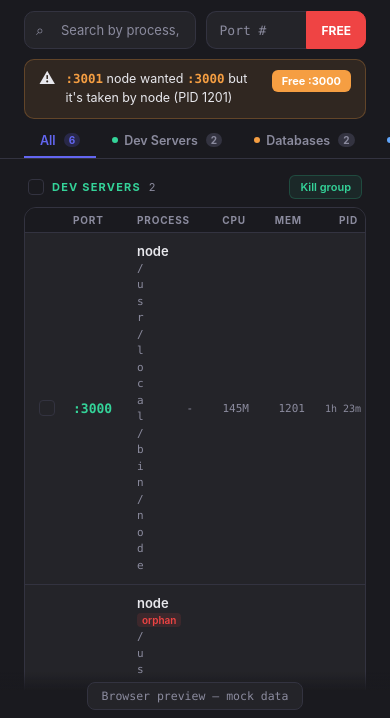
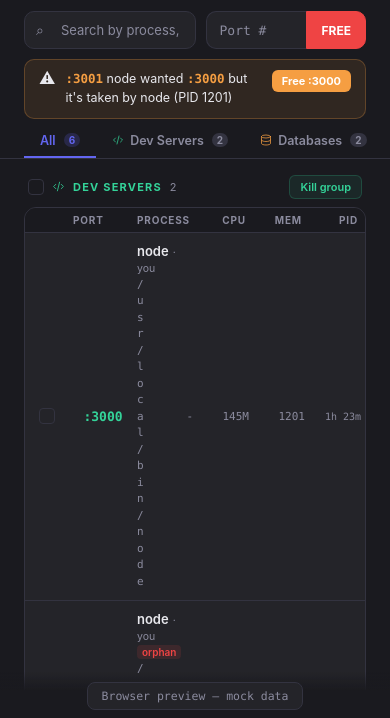
Before and after one commit to RajParmar2003/port-manager, a website: page src/index.html in a window 390 px wide. Shown: the part 124-842 px from the top of the page. Drawn offline with Linux system fonts and the light colour scheme.

Commit message:
Port row-level polish from worktree (Batch A)
- Colored SVG category icons in filter tabs and group headers (replaces colored dot)
- Inline user attribution on each row (`· you` / `· root` / `· _postgres`) with amber shield for root/`_*` system users
- Click-to-copy port number and PID (existing URL/path copy buttons kept)
- Replace Unicode sun/moon with SVG icons (filled disc + dashed corona for sun, crescent moon)
- Search clear ✕ button appears when search is non-empty

```diff
--- a/src/index.html
+++ b/src/index.html
@@ -337,6 +337,37 @@
       color: var(--red); font-family: var(--mono); font-size: 13px;
       white-space: pre-wrap; word-break: break-all;
     }
+
+    /* User attribution on rows */
+    .proc-user { font-size: 10.5px; color: var(--text-dim); font-weight: 400; margin-left: 4px; }
+    .proc-user.sys { color: var(--orange); }
+
+    /* Search clear ✕ */
+    .search-clear {
+      position: absolute; right: 10px; top: 50%; transform: translateY(-50%);
+      width: 18px; height: 18px; border-radius: 50%;
+      background: var(--border); color: var(--text-dim); border: none;
+      font-size: 10px; cursor: pointer; line-height: 1;
+      display: flex; align-items: center; justify-content: center; flex-shrink: 0;
+    }
+    .search-clear:hover { background: var(--text-dim); color: var(--bg); }
+
+    /* Copyable port / PID cells */
+    .port-num-btn {
+      font-family: var(--mono); font-size: 13px; font-weight: 600;
+      background: none; border: none; padding: 0; cursor: pointer;
+      border-radius: 4px; transition: opacity 0.12s;
+    }
+    .port-num-btn:hover { opacity: 0.75; }
+    .pid-btn {
+      font-size: 11px; color: var(--text-dim); font-family: var(--mono);
+      text-align: right; background: none; border: none; padding: 0;
+      cursor: pointer; border-radius: 4px; transition: opacity 0.12s; width: 100%;
+    }
+    .pid-btn:hover { opacity: 0.75; }
+
+    /* Theme icon */
+    .theme-icon { width: 16px; height: 16px; display: block; }
   </style>
 </head>
 <body>
@@ -449,6 +480,25 @@ var CATEGORIES = {
   "System":         { color: "#94a3b8" },
   "Other":          { color: "#64748b" }
 };
+
+var CATEGORY_ICONS = {
+  "Dev Servers":    '<path d="M7 8l-4 4 4 4M17 8l4 4-4 4M14 4l-4 16"/>',
+  "Databases":      '<ellipse cx="12" cy="5" rx="9" ry="3"/><path d="M3 5v14c0 1.66 4.03 3 9 3s9-1.34 9-3V5"/><path d="M3 12c0 1.66 4.03 3 9 3s9-1.34 9-3"/>',
+  "AI / ML":        '<path d="M12 2a2 2 0 012 2v1a5 5 0 010 10v1a2 2 0 01-4 0v-1a5 5 0 010-10V4a2 2 0 012-2z"/><circle cx="12" cy="12" r="2"/>',
+  "Message Queues": '<rect x="2" y="4" width="20" height="16" rx="2"/><path d="M8 10h8M8 14h5"/>',
+  "Web / Proxy":    '<circle cx="12" cy="12" r="10"/><path d="M2 12h20M12 2a15.3 15.3 0 010 20M12 2a15.3 15.3 0 000 20"/>',
+  "Containers":     '<path d="M21 16V8a2 2 0 00-1-1.73l-7-4a2 2 0 00-2 0l-7 4A2 2 0 003 8v8a2 2 0 001 1.73l7 4a2 2 0 002 0l7-4A2 2 0 0021 16z"/>',
+  "Apps":           '<rect x="3" y="3" width="7" height="7" rx="1"/><rect x="14" y="3" width="7" height="7" rx="1"/><rect x="14" y="14" width="7" height="7" rx="1"/><rect x="3" y="14" width="7" height="7" rx="1"/>',
+  "System":         '<rect x="2" y="3" width="20" height="14" rx="2"/><path d="M8 21h8M12 17v4"/>',
+  "Other":          '<circle cx="12" cy="12" r="3"/><path d="M12 2v3M12 19v3M4.22 4.22l2.12 2.12M17.66 17.66l2.12 2.12M2 12h3M19 12h3M4.22 19.78l2.12-2.12M17.66 6.34l2.12-2.12"/>'
+};
+
+function catIconSvg(catName, size) {
+  var paths = CATEGORY_ICONS[catName];
+  if (!paths) return '';
+  var col = (CATEGORIES[catName] || CATEGORIES["Other"]).color;
+  return '<svg width="' + size + '" height="' + size + '" viewBox="0 0 24 24" fill="none" stroke="' + col + '" stroke-width="1.5" stroke-linecap="round" stroke-linejoin="round" style="display:inline-block;vertical-align:middle;flex-shrink:0">' + paths + '</svg>';
+}
 
 // ─── State ─────────────────────────────────────────────────────────────────
 var state = {
@@ -651,13 +701,23 @@ function render() {
   html += '<button class="btn btn-surface" onclick="doScan()"' + (state.scanning ? ' disabled' : '') + '>';
   html += state.scanning ? '<span style="animation:spin 1s linear infinite;display:inline-block">&#8635;</span> Scanning...' : '&#8635; Rescan';
   html += '</button>';
-  html += '<button class="btn-icon" onclick="toggleTheme()" title="Toggle theme">' + (currentTheme === 'dark' ? '&#9788;' : '&#9790;') + '</button>';
+  html += '<button class="btn-icon" onclick="toggleTheme()" title="' + (currentTheme === 'dark' ? 'Switch to light mode' : 'Switch to dark mode') + '">';
+  if (currentTheme === 'dark') {
+    // Sun: filled disc + dashed corona — reads clearly at 16px
+    html += '<svg class="theme-icon" viewBox="0 0 24 24"><circle cx="12" cy="12" r="5" fill="currentColor"/><circle cx="12" cy="12" r="9.5" fill="none" stroke="currentColor" stroke-width="2" stroke-dasharray="3 2.5" stroke-linecap="round"/></svg>';
+  } else {
+    // Moon: simple crescent
+    html += '<svg class="theme-icon" viewBox="0 0 24 24" fill="none" stroke="currentColor" stroke-width="2" stroke-linecap="round" stroke-linejoin="round"><path d="M21 12.79A9 9 0 1 1 11.21 3 7 7 0 0 0 21 12.79z"/></svg>';
+  }
+  html += '</button>';
   html += '</div></div>';
 
   // Toolbar: search + free port
   html += '<div class="toolbar">';
   html += '<div class="search-wrap"><span class="search-icon">&#x2315;</span>';
-  html += '<input class="search-input" type="text" placeholder="Search by process, port, or command..." value="' + esc(state.search) + '" oninput="onSearch(this.value)" /></div>';
+  html += '<input class="search-input" type="text" placeholder="Search by process, port, or command..." value="' + esc(state.search) + '" oninput="onSearch(this.value)"' + (state.search ? ' style="padding-right:36px"' : '') + ' />';
+  if (state.search) html += '<button class="search-clear" onclick="onSearch(\'\')" title="Clear search (Esc)">&#10005;</button>';
+  html += '</div>';
   html += '<div class="free-port-wrap">';
   html += '<input class="free-port-input" type="text" placeholder="Port #" value="' + esc(state.freePortValue) + '" oninput="state.freePortValue=this.value" onkeydown="if(event.key===\'Enter\')doFreePort()" />';
   html += '<button class="free-port-btn" onclick="doFreePort()">FREE</button>';
@@ -688,7 +748,7 @@ function render() {
       html += '<button class="cat-tab' + (isA ? ' active' : '') + '"';
       if (isA) html += ' style="border-bottom-color:' + info.color + ';color:' + info.color + '"';
       html += ' onclick="onFilter(\'' + esc(cat) + '\')">';
-      html += '<span class="cat-dot" style="background:' + info.color + '"></span>' + esc(cat);
+      html += catIconSvg(cat, 12) + ' ' + esc(cat);
       html += '<span class="cat-count"' + (isA ? ' style="background:' + rgbaFrom(info.color, 0.15) + ';color:' + info.color + '"' : '') + '>' + count + '</span></button>';
     }
     html += '</div>';
@@ -712,6 +772,7 @@ function render() {
 
         html += '<div class="group"><div class="group-header"><div class="group-header-left">';
         html += '<div class="checkbox' + (allSel ? ' checked' : '') + '" onclick="toggleGroup(\'' + esc(catName) + '\')">' + (allSel ? '&#10003;' : '') + '</div>';
+        html += catIconSvg(catName, 13);
         html += '<span class="group-label" style="color:' + catInfo.color + '">' + esc(catName) + '</span>';
         html += '<span class="group-count">' + items.length + '</span></div>';
         html += '<button class="btn btn-sm" style="background:' + rgbaFrom(catInfo.color, 0.08) + ';color:' + catInfo.color + ';border:1px solid ' + rgbaFrom(catInfo.color, 0.2) + '"';
@@ -723,8 +784,11 @@ function render() {
           var p = items[pi], sel = state.selected[p.pid];
           html += '<div class="port-row" onclick="toggleSelect(' + p.pid + ')">';
           html += '<div class="checkbox' + (sel ? ' checked' : '') + '" onclick="event.stopPropagation();toggleSelect(' + p.pid + ')">' + (sel ? '&#10003;' : '') + '</div>';
-          html += '<span class="port-num" style="color:' + catInfo.color + '">:' + p.port + '</span>';
+          html += '<button class="port-num-btn" style="color:' + catInfo.color + '" onclick="event.stopPropagation();copyToClipboard(\':' + p.port + '\')" title="Copy :' + p.port + '">:' + p.port + '</button>';
           html += '<div style="min-width:0"><div class="proc-name">' + esc(p.process);
+          var isSys = p.user === 'root' || (p.user && p.user.charAt(0) === '_');
+          if (p.user) html += '<span class="proc-user' + (isSys ? ' sys' : '') + '">· ' + esc(p.user) + '</span>';
+          if (isSys) html += ' <svg width="11" height="11" viewBox="0 0 24 24" fill="none" stroke="var(--orange)" stroke-width="2.5" stroke-linecap="round" stroke-linejoin="round" title="System user — kill with caution" style="display:inline-block;vertical-align:middle;margin-left:2px"><path d="M12 22s8-4 8-10V5l-8-3-8 3v7c0 6 8 10 8 10z"/></svg>';
 
           // Tags — only shown when provably accurate
           if (p.is_orphan) {
@@ -744,7 +808,7 @@ function render() {
           var memStr = p.memory_mb < 0 ? 'N/A' : (p.memory_mb < 1 ? '< 1M' : p.memory_mb.toFixed(0) + 'M');
           html += '<span class="cpu-label">-</span>';
           html += '<span class="mem-label">' + memStr + '</span>';
-          html += '<span class="pid-label">' + p.pid + '</span>';
+          html += '<button class="pid-btn" onclick="event.stopPropagation();copyToClipboard(\'' + p.pid + '\')" title="Copy PID ' + p.pid + '">' + p.pid + '</button>';
           html += '<span class="uptime-label">' + esc(p.uptime || 'N/A') + '</span>';
           html += '<button class="copy-url-btn" onclick="event.stopPropagation();copyToClipboard(\'http://localhost:' + p.port + '\')" title="Copy URL (localhost:' + p.port + ')">';
           html += '<svg width="14" height="14" viewBox="0 0 16 16" fill="none" stroke="currentColor" stroke-width="1.5" stroke-linecap="round" stroke-linejoin="round"><rect x="5.5" y="5.5" width="8" height="8" rx="1.5"/><path d="M3.5 10.5V3.5a1.5 1.5 0 011.5-1.5h7"/></svg>';
```
